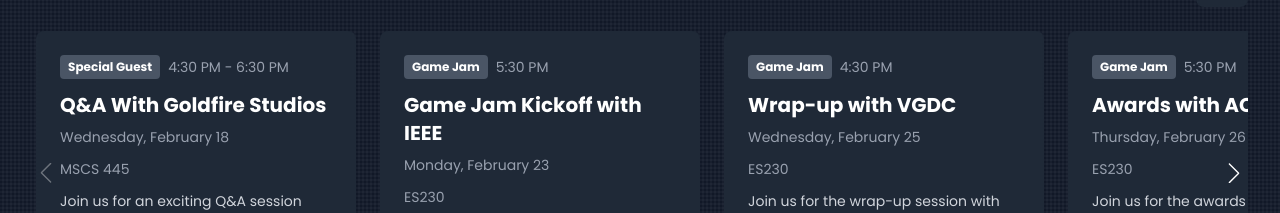
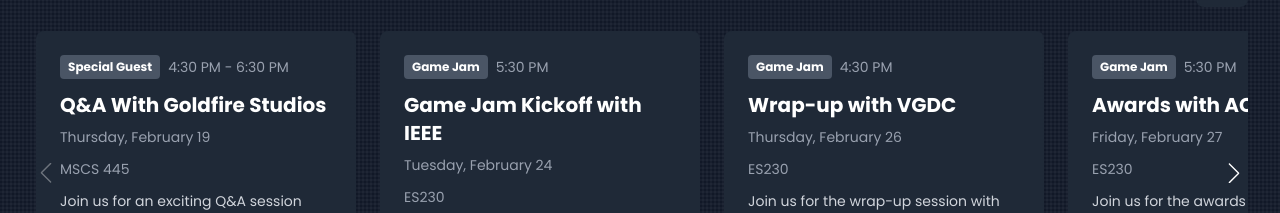
Before and after one commit to charlieautry/vgdc-site, a Next.js app: page / in a window 1280 px wide. Shown: the part 1907-2120 px from the top of the page. Built offline with nearby package versions, Linux system fonts and the light colour scheme.

Commit message:
Update events.ts

```diff
--- a/app/data/events.ts
+++ b/app/data/events.ts
@@ -15,7 +15,7 @@
     type: "Special Guest",
     title: "Q&A With Goldfire Studios",
     desc: "Join us for an exciting Q&A session with James Simpson, the founder of GoldFire Studios! Get insights into the game development industry and ask your burning questions.",
-    date: "2026-02-18",
+    date: "2026-02-19",
     time: "4:30 PM",
     endTime: "6:30 PM",
     location: "MSCS 445"
@@ -24,7 +24,7 @@
     type: "Game Jam",
     title: "Game Jam Kickoff with IEEE",
     desc: "Join us for the Game Jam kickoff event with IEEE! Get ready for an exciting game development challenge.",
-    date: "2026-02-23",
+    date: "2026-02-24",
     time: "5:30 PM",
     location: "ES230"
   },
@@ -32,7 +32,7 @@
     type: "Game Jam",
     title: "Wrap-up with VGDC",
     desc: "Join us for the wrap-up session with VGDC. Reflect on the game jam and share your experiences!",
-    date: "2026-02-25",
+    date: "2026-02-26",
     time: "4:30 PM",
     location: "ES230"
   },
@@ -40,7 +40,7 @@
     type: "Game Jam",
     title: "Awards with ACM",
     desc: "Join us for the awards ceremony with ACM! Celebrate the game jam winners and outstanding projects.",
-    date: "2026-02-26",
+    date: "2026-02-27",
     time: "5:30 PM",
     location: "ES230"
   },
```
